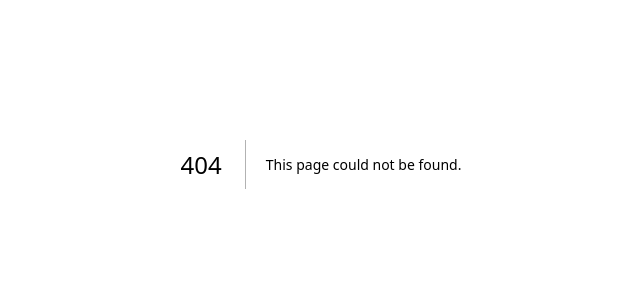
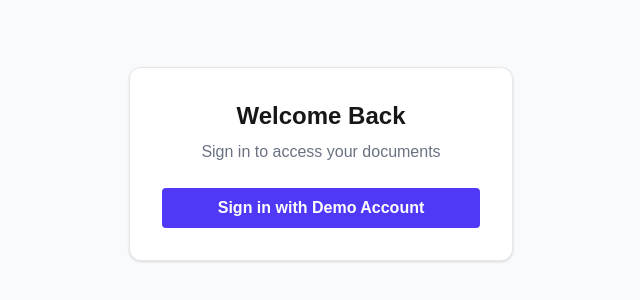
Before and after one commit to rudranshchouksey/House_of_Tech_Rudransh, a Next.js app: page /login in a window 1280 px wide. Before the commit this address had no page. Shown: the part 236-536 px from the top of the page, without its empty margins (319-959 px from the left). Built offline with nearby package versions, Linux system fonts and the light colour scheme; no server answers.

Commit message:
sign in error

```diff
--- /dev/null
+++ b/src/app/login/page.tsx
@@ -0,0 +1,26 @@
+import { signIn } from "@/auth";
+
+export default function LoginPage() {
+  return (
+    <div className="flex flex-col min-h-screen bg-gray-50 items-center justify-center p-8">
+      <div className="bg-white p-8 rounded-xl shadow-sm border border-gray-200 text-center max-w-sm w-full">
+        <h1 className="text-2xl font-bold mb-2">Welcome Back</h1>
+        <p className="text-gray-500 mb-6">Sign in to access your documents</p>
+
+        <form
+          action={async () => {
+            "use server";
+            await signIn("credentials", { redirectTo: "/" });
+          }}
+        >
+          <button
+            type="submit"
+            className="w-full bg-indigo-600 hover:bg-indigo-700 text-white font-semibold py-2 px-4 rounded transition-colors"
+          >
+            Sign in with Demo Account
+          </button>
+        </form>
+      </div>
+    </div>
+  );
+}
--- a/src/app/page.tsx
+++ b/src/app/page.tsx
@@ -45,7 +45,7 @@
             A local-first, blazing fast text editor powered by CRDTs, Yjs, TipTap, and AI. Work offline seamlessly and sync instantly when reconnected.
           </p>
           <Link
-            href="/api/auth/signin"
+            href="/login"
             className="flex items-center gap-2 bg-indigo-600 hover:bg-indigo-700 text-white px-8 py-3 rounded-full font-medium transition-colors text-lg"
           >
             <LogIn size={20} />
--- a/src/auth.ts
+++ b/src/auth.ts
@@ -25,7 +25,7 @@
     })
   ],
   pages: {
-    signIn: '/api/auth/signin',
+    signIn: '/login',
   },
   callbacks: {
     jwt({ token, user }) {
```
